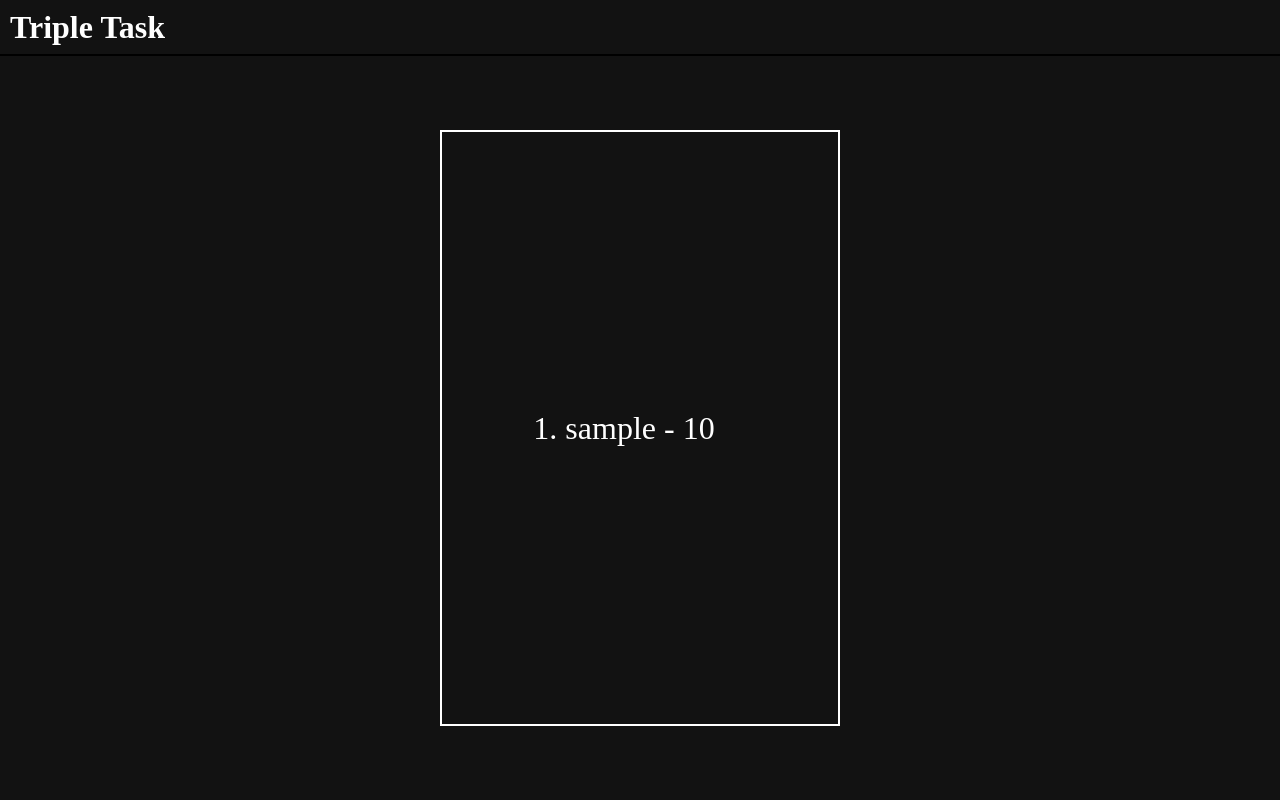
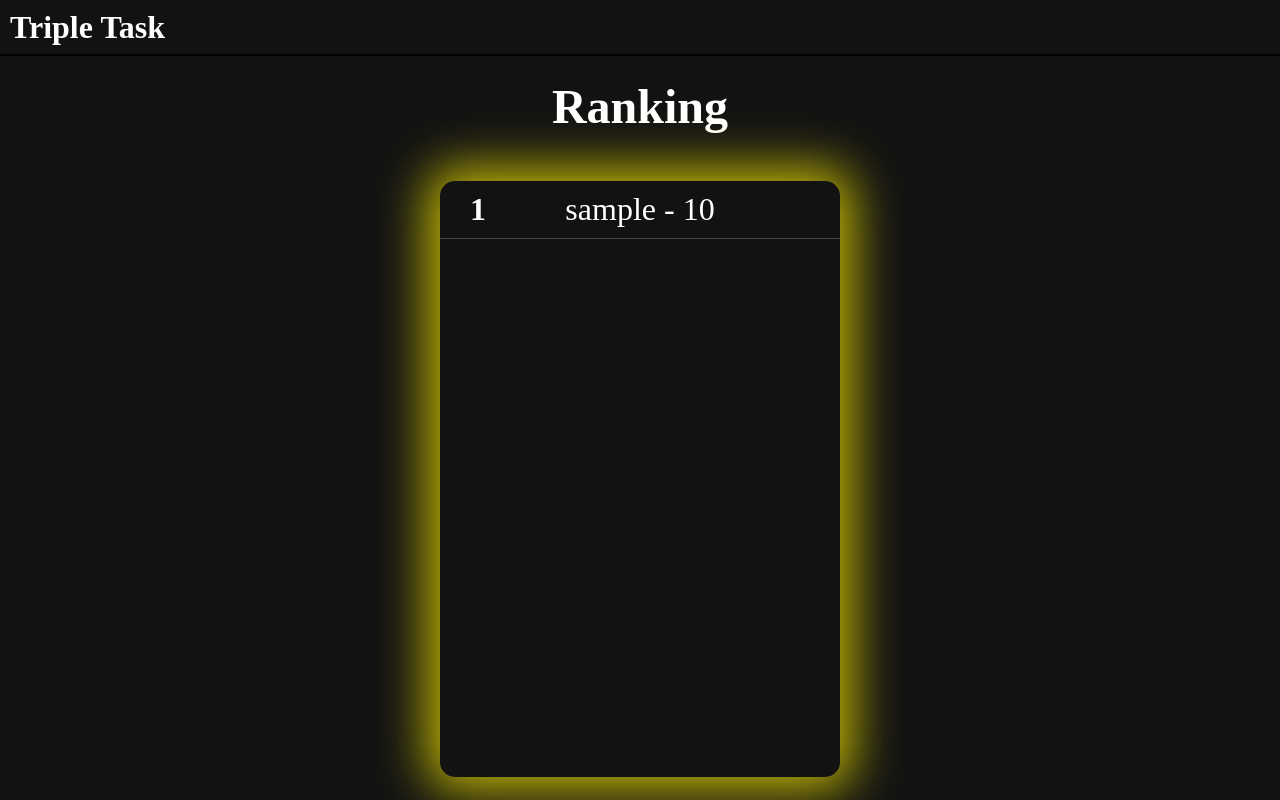
Before and after one commit to Hernandez-Marcos/Triple-task, a Django app: page /games/ranking/ in a window 1280 px wide. Run offline with Django 5.2, Linux system fonts and the light colour scheme; tables that the repository leaves empty hold one stand-in row (values such as "Sample post").

Commit message:
update ranking styles

```diff
--- a/games/static/games/styles/ranking.css
+++ b/games/static/games/styles/ranking.css
@@ -8,20 +8,51 @@ body {
     background-color: #121212;
 }
 
+h2 {
+    color: white;
+    font-size: 3rem;
+}
+
 .ranking-wrapper {
     height: 93vh;
     display: flex;
+    flex-direction: column;
+    align-items: center;
+    justify-content: space-around;
 }
 
 .ranking {
     display: flex;
     flex-direction: column;
-    justify-content: space-around;
+    justify-content: start;
     align-items: center;
     height: 80%;
     width: 400px;
-    margin: auto;
-    border: 2px solid white;
+    border-radius: 15px;
     color: white;
     font-size: 2rem;
+    overflow-y: auto;
+    list-style: none;
+    counter-reset: rank;
+    -webkit-box-shadow: 0px 0px 50px 13px rgba(255,242,0,0.74);
+    box-shadow: 0px 0px 50px 13px rgba(255,242,0,0.74);
 }
+
+.ranking li {
+    counter-increment: rank;
+    position: relative;
+    width: 100%;
+    margin: 0 auto;
+    padding: 10px 0;
+    border-bottom: 1px solid #424242;
+    text-align: center;
+}
+
+.ranking li::before {
+    content: counter(rank);
+    position: absolute;
+    width: 30px;
+    left: 1rem;
+    text-align: end;
+    font-weight: bold;
+}
--- a/games/templates/games/ranking.html
+++ b/games/templates/games/ranking.html
@@ -8,6 +8,7 @@
 {% block content %}
 
 <div class="ranking-wrapper">
+    <h2>Ranking</h2>
     <ol class="ranking">
         {% for position in ranking %}
             <li>{{position.user}} - {{position.score}}</li>
```
